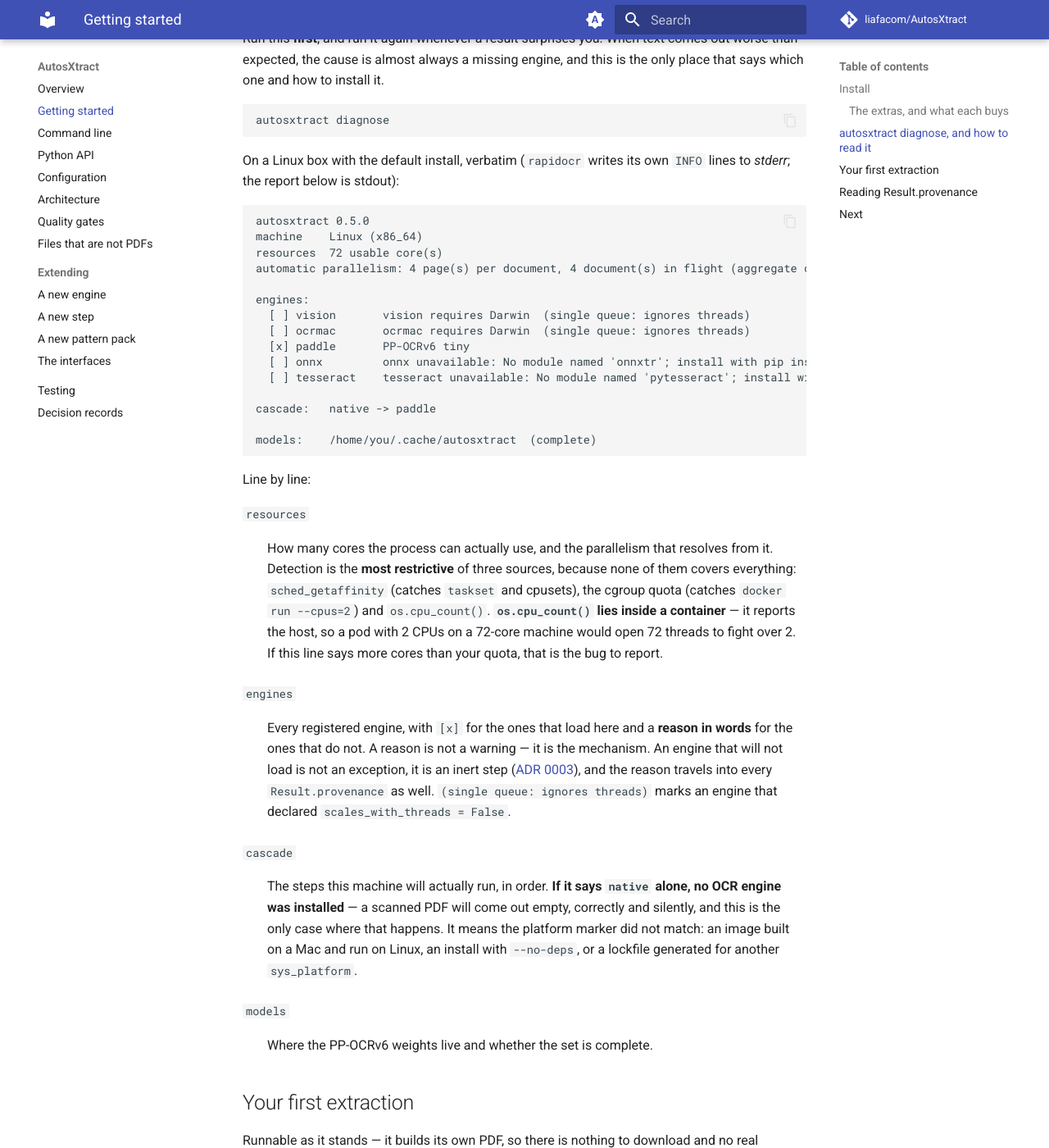
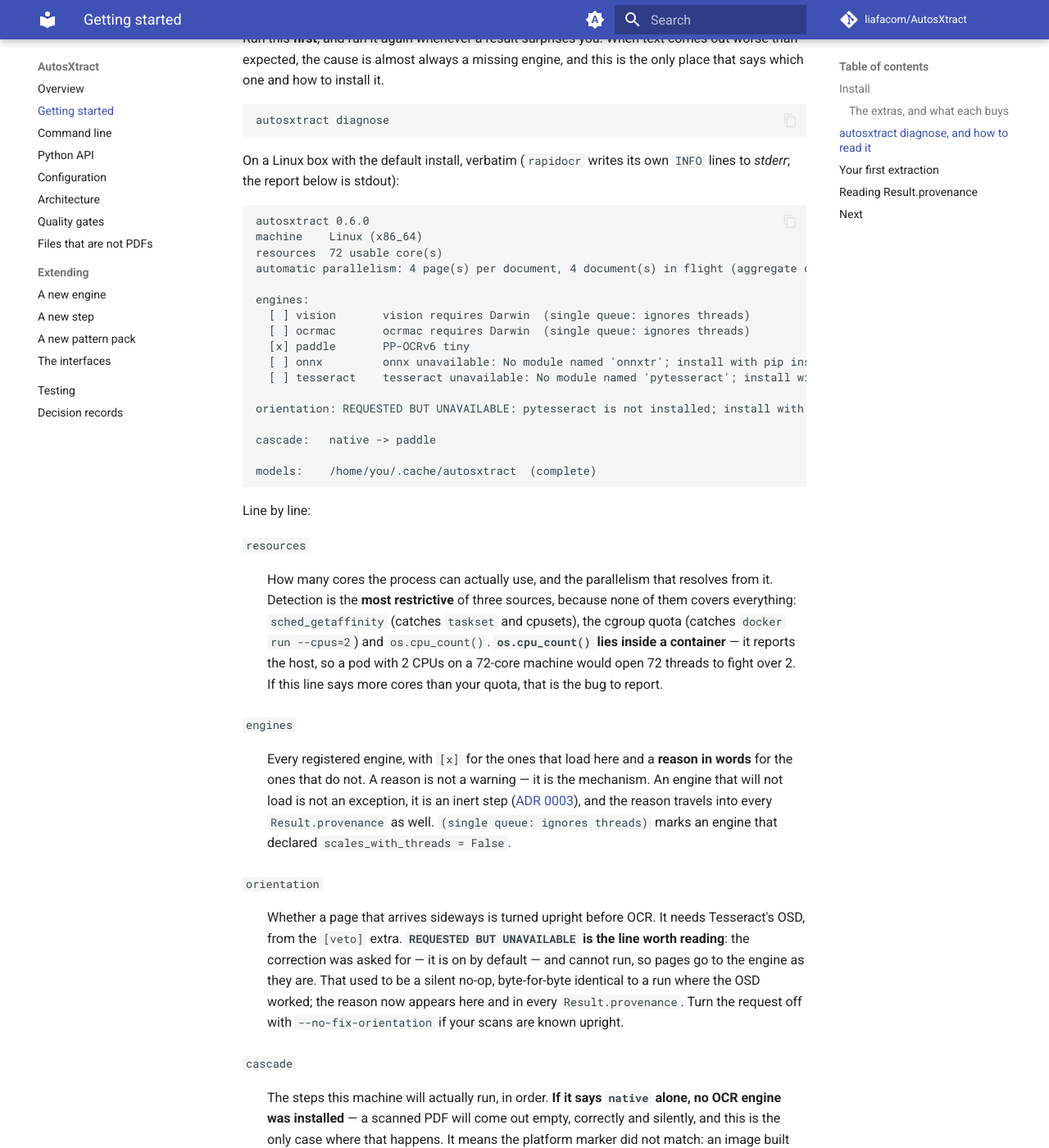
Before and after one commit to liafacom/AutosXtract, an MkDocs documentation site: the page built from docs/getting-started.md, in a window 1280 px wide and 1400 px high, scrolled down 1997 px. Shown: the whole window at 82% size. Built offline with MkDocs 1.6.1 and Material for MkDocs 9.7.7, drawn with Linux system fonts in a browser that asks for light colours; comment, search, counter and statistics services are not loaded.

Commit message:
release: 0.6.0
MINOR by this project's reading of semver: a changed default changes what the
library accepts, and a caller's output changes underneath them.

- `Config.fix_orientation` now defaults to True.
- `DocumentContext` gained `orientation`, which widens a published contract.

`[Unreleased]` moves to `[0.6.0]`, the compare links follow, and the two
`diagnose` samples in the README and getting-started are regenerated from the
real output — they carry the version and had gone stale, which is what
`test_the_readme_version_matches_the_package` is for.

Co-Authored-By: Claude Opus 5 (1M context) <noreply@anthropic.com>
Claude-Session: https://claude.ai/code/session_01F3npoAH6LaDcnnYCJYWaMu

````diff
--- a/docs/getting-started.md
+++ b/docs/getting-started.md
@@ -65,7 +65,7 @@ On a Linux box with the default install, verbatim (`rapidocr` writes its own
 `INFO` lines to *stderr*; the report below is stdout):
 
 ```
-autosxtract 0.5.0
+autosxtract 0.6.0
 machine    Linux (x86_64)
 resources  72 usable core(s)
 automatic parallelism: 4 page(s) per document, 4 document(s) in flight (aggregate cap 144)
@@ -76,6 +76,8 @@ engines:
   [x] paddle       PP-OCRv6 tiny
   [ ] onnx         onnx unavailable: No module named 'onnxtr'; install with pip install autosxtract[onnx]
   [ ] tesseract    tesseract unavailable: No module named 'pytesseract'; install with pip install autosxtract[veto]
+
+orientation: REQUESTED BUT UNAVAILABLE: pytesseract is not installed; install with pip install 'autosxtract[veto]'
 
 cascade:   native -> paddle
 
@@ -102,6 +104,15 @@ Line by line:
     and the reason travels into every `Result.provenance` as well.
     `(single queue: ignores threads)` marks an engine that declared
     `scales_with_threads = False`.
+
+`orientation`
+:   Whether a page that arrives sideways is turned upright before OCR. It needs
+    Tesseract's OSD, from the `[veto]` extra. **`REQUESTED BUT UNAVAILABLE` is
+    the line worth reading**: the correction was asked for — it is on by
+    default — and cannot run, so pages go to the engine as they are. That used
+    to be a silent no-op, byte-for-byte identical to a run where the OSD worked;
+    the reason now appears here and in every `Result.provenance`. Turn the
+    request off with `--no-fix-orientation` if your scans are known upright.
 
 `cascade`
 :   The steps this machine will actually run, in order. **If it says `native`
````
Also changed, not shown: CHANGELOG.md (+6 -1 lines), README.md (+3 -1 lines), autosxtract/_version.py (+20 -18 lines).
